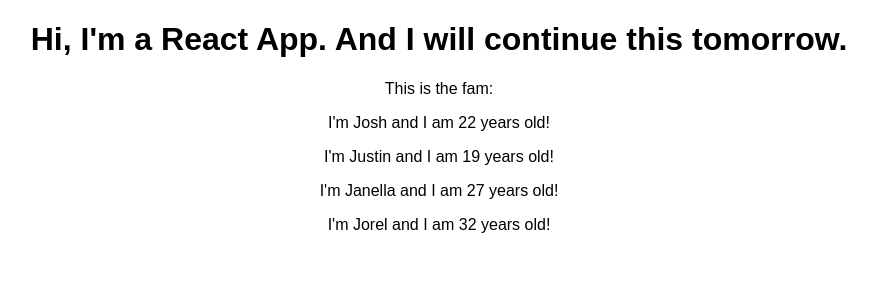
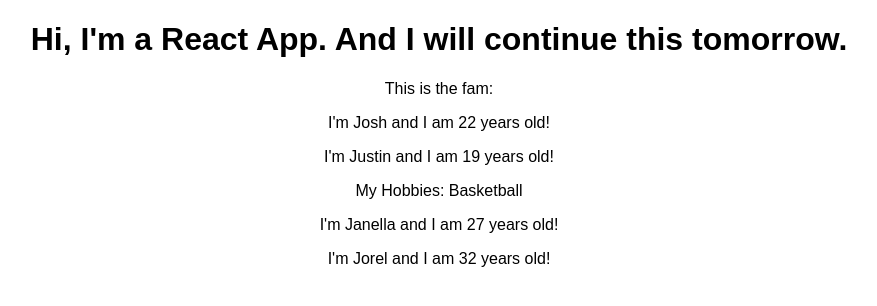
Before and after one commit to JahshiE/my-first-react-app, a React (Create React App) app: page / in a window 1280 px wide. Shown: the top 306 px of the page, without its empty margins (201-1078 px from the left). Built offline with nearby package versions, Linux system fonts and the light colour scheme.

Commit message:
Accessing the children of a component using props.children.

```diff
--- a/src/Person/Person.js
+++ b/src/Person/Person.js
@@ -4,7 +4,12 @@
 
 // lowercase person for the function name, usually same as file name.
 const person = (props) => {
-    return <p>I'm {props.name} and I am {props.age} years old!</p>
+    return (
+        <div>
+            <p>I'm {props.name} and I am {props.age} years old!</p>
+            <p>{props.children}</p>
+        </div>
+        )
 }
 
 export default person;
```
